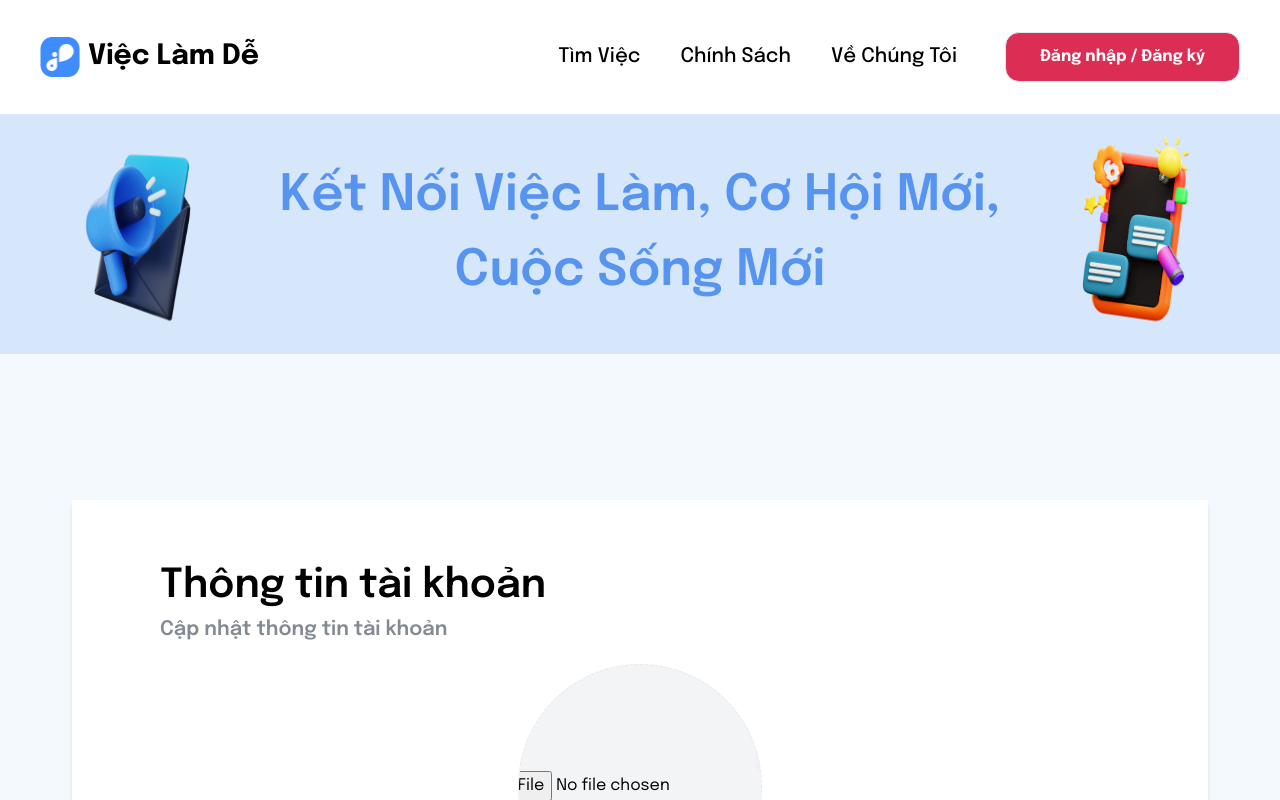
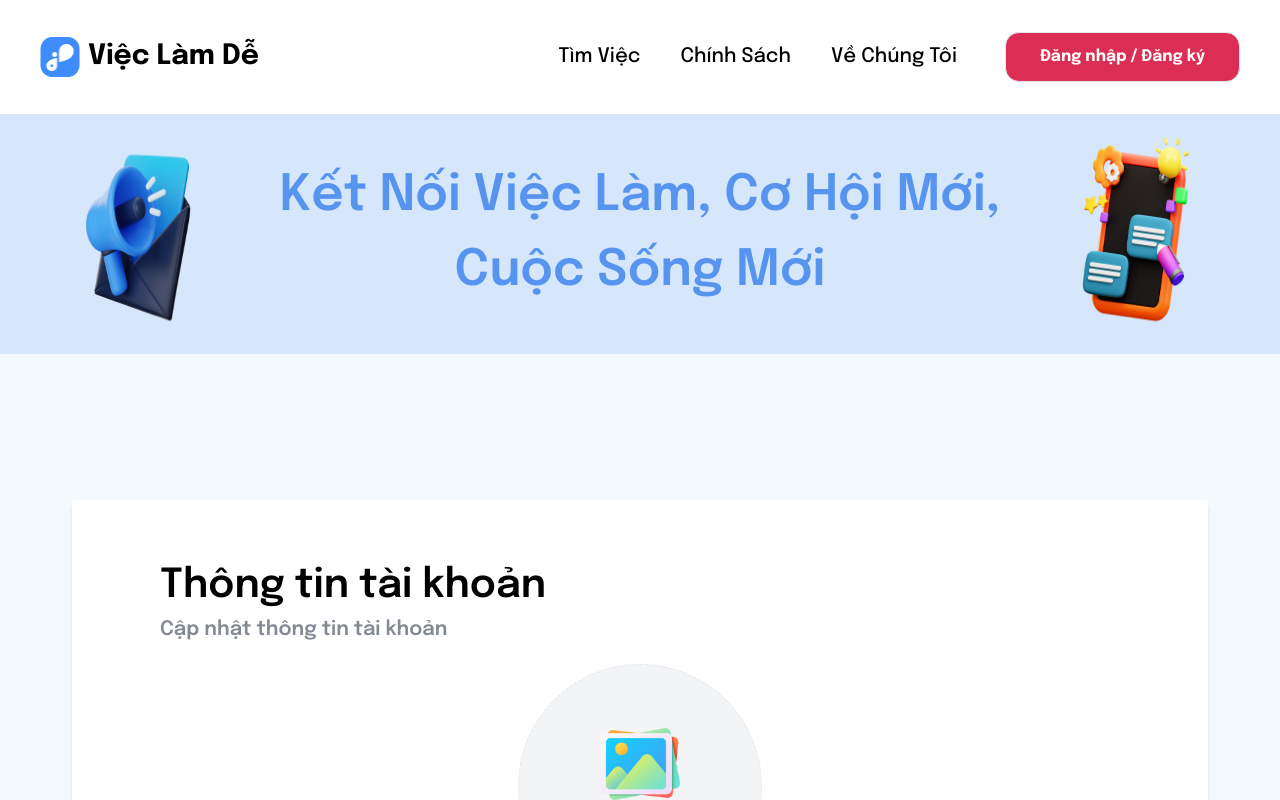
Before and after one commit to LamPhuongZ/FE-Hackathon-TypeScript, a React (Vite) app: page /profile in a window 1280 px wide. Shown: the top 800 px of the page. Built offline with nearby package versions, Linux system fonts and the light colour scheme; a small style sheet from the web is missing.

Commit message:
update all.scss

```diff
--- a/src/styles/_all.scss
+++ b/src/styles/_all.scss
@@ -71,3 +71,15 @@ body {
 .btn-update {
   @apply bg-yellow-500 hover:bg-yellow-600 text-black hover:text-white border-yellow-600;
 }
+
+.hidden-input {
+  border: 0;
+  clip: rect(0 0 0 0);
+  height: 1px;
+  margin: -1px;
+  overflow: hidden;
+  padding: 0;
+  position: absolute;
+  width: 1px;
+  white-space: nowrap;
+}
```
